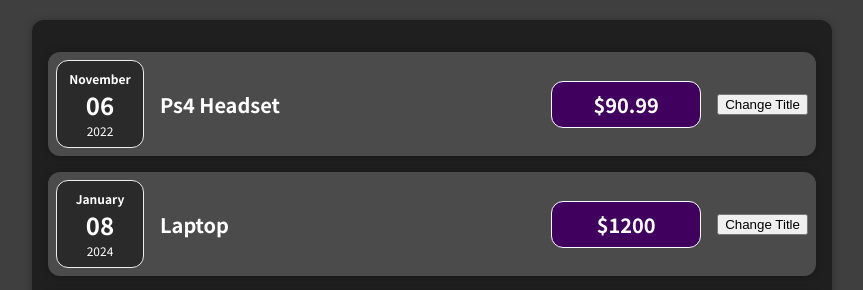
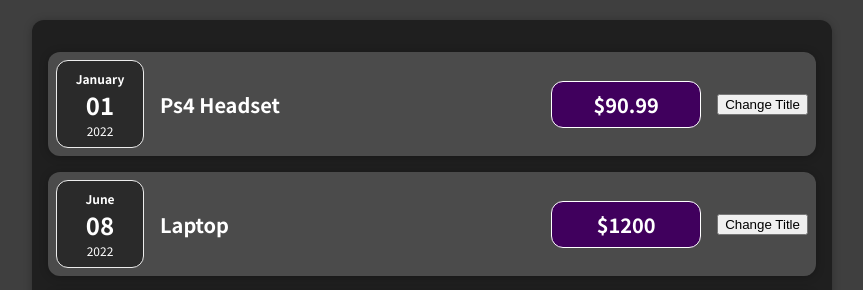
Before and after one commit to 8-Bit-Analyst/React-course, a React (Create React App) app in the folder complete-react-guide/: page / in a window 1280 px wide. Shown: the part 388-678 px from the top of the page, without its empty margins (208-1071 px from the left). Built offline with nearby package versions, Linux system fonts and the light colour scheme.

Commit message:
fixed date error

```diff
--- a/complete-react-guide/src/App.js
+++ b/complete-react-guide/src/App.js
@@ -7,13 +7,13 @@
 			id: "e1",
 			title: "Ps4 Headset",
 			amount: 90.99,
-			date: new Date(2022, 10, 6),
+			date: new Date(2022, 0, 1),
 		},
 		{
 			id: "e2",
 			title: "Laptop",
 			amount: 1200.0,
-			date: new Date(2022, 24, 8),
+			date: new Date(2022, 5, 8),
 		},
 		{
 			id: "e3",
@@ -25,13 +25,19 @@
 			id: "e4",
 			title: "Boss Weapons",
 			amount: 420.69,
-			date: new Date(2022, 12, 25),
+			date: new Date(2022, 11, 25),
 		},
 	];
+
+	const addExpenseHandler = (expense) => {
+		console.log("In App.js");
+		console.log(expense);
+	};
+
 	return (
 		<div>
 			<h2 className="end">End my Suffering</h2>
-			<NewExpense />
+			<NewExpense onAddExpense={addExpenseHandler} />
 			<AppRenderExp expenses={expenses} />
 		</div>
 	);
--- a/complete-react-guide/src/components/Expenses/NewExpense/ExpenseForm.js
+++ b/complete-react-guide/src/components/Expenses/NewExpense/ExpenseForm.js
@@ -15,7 +15,7 @@
 	};
 
 	const dateChangeHandler = (event) => {
-		setEnteredDate(event.target.event);
+		setEnteredDate(event.target.value);
 	};
 
 	const submitHandler = (event) => {
@@ -58,8 +58,8 @@
 					<input
 						type="date"
 						value={enteredDate}
-						min="01-01-2019"
-						max="12-31-2022"
+						min="2019-01-01"
+						max="2022-12-31"
 						onChange={dateChangeHandler}
 					/>
 				</div>
--- a/complete-react-guide/src/components/Expenses/NewExpense/NewExpense.js
+++ b/complete-react-guide/src/components/Expenses/NewExpense/NewExpense.js
@@ -1,13 +1,13 @@
 import React from "react";
 import ExpenseForm from "./ExpenseForm";
 
-const NewExpense = () => {
+const NewExpense = (props) => {
 	const saveExpenseDataHandler = (enteredExpenseData) => {
 		const expenseData = {
 			...enteredExpenseData,
 			id: Math.random().toString(),
 		};
-		console.log(expenseData);
+		props.onAddExpense(expenseData);
 	};
 
 	return (
```
